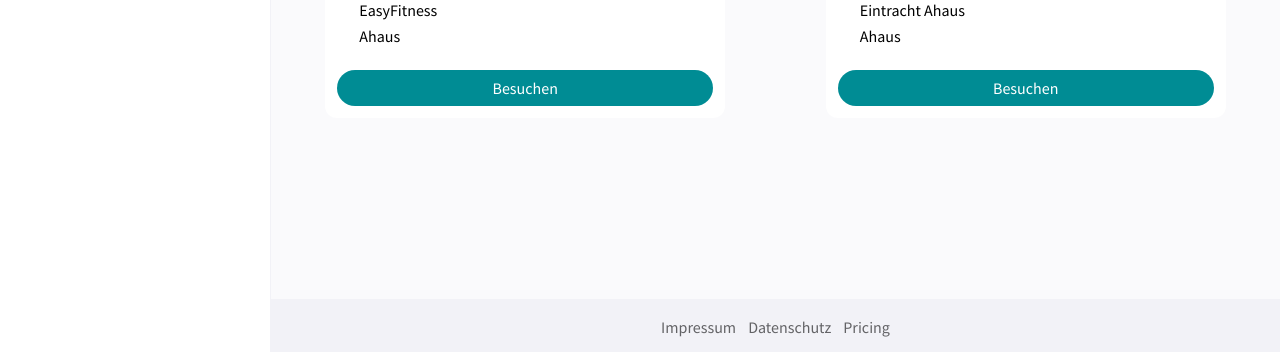
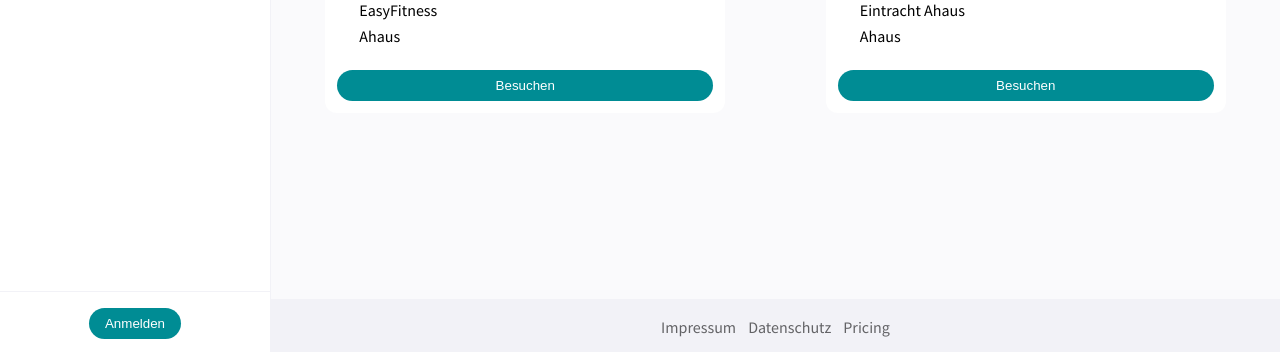
Before and after one commit to FairNetwork/fairfit-frontend, a React (Create React App) app: page / in a window 1280 px wide. Shown: the part 445-797 px from the top of the page. Built offline with nearby package versions, Linux system fonts and the light colour scheme; some icons are missing.

Commit message:
✨ Add button

```diff
--- /dev/null
+++ b/src/components/shared/button/Button.tsx
@@ -0,0 +1,20 @@
+import { CSSProperties, FC, ReactNode } from 'react';
+import './button.scss';
+
+interface ButtonProps {
+    children: ReactNode;
+    onClick?: VoidFunction;
+    style?: CSSProperties;
+}
+
+const Button: FC<ButtonProps> = ({ children, onClick, style }) => {
+    return (
+        <button className="button" onClick={onClick} style={{ ...style }}>
+            {children}
+        </button>
+    );
+};
+
+Button.displayName = 'Button';
+
+export default Button;
--- /dev/null
+++ b/src/components/shared/button/button.scss
@@ -0,0 +1,15 @@
+.button {
+  background-color: var(--primary-color);
+  border-radius: 100px;
+  border: none;
+  cursor: pointer;
+  padding: 8px 16px;
+  color: #fff;
+  text-align: center;
+
+  transition: opacity 0.2s;
+
+  &:hover {
+    opacity: 0.8;
+  }
+}
--- a/src/components/shared/card-slider/card/Card.tsx
+++ b/src/components/shared/card-slider/card/Card.tsx
@@ -1,5 +1,6 @@
 import { FC, ReactNode, useRef } from 'react';
 import { useVisibility } from '../../../../hooks/visibility';
+import Button from '../../button/Button';
 import './card.scss';
 
 export type CardProps = {
@@ -55,8 +56,10 @@ const Card: FC<CardProps> = ({
             <div className="card__wrapper">
                 <div className="card__wrapper__content">{children}</div>
                 {buttonText && (
-                    <div className="card__wrapper__button" onClick={onButtonClick}>
-                        {buttonText}
+                    <div className="card__button">
+                        <Button onClick={onButtonClick} style={{ width: '100%' }}>
+                            {buttonText}
+                        </Button>
                     </div>
                 )}
             </div>
--- a/src/components/shared/card-slider/card/card.scss
+++ b/src/components/shared/card-slider/card/card.scss
@@ -34,25 +34,9 @@
 
     border-radius: 12px;
 
-    &__content {
-    }
-
-    &__button {
-      background-color: var(--primary-color);
-      border-radius: 100px;
-      border: none;
-      cursor: pointer;
-      padding: 8px;
-      margin: 12px;
-      color: #fff;
-      text-align: center;
-
-      transition: opacity 0.2s;
-
-      &:hover {
-        opacity: 0.8;
-      }
-    }
   }
 
+  &__button {
+    margin: 12px;
+  }
 }
--- a/src/components/shared/sidebar/Sidebar.tsx
+++ b/src/components/shared/sidebar/Sidebar.tsx
@@ -5,6 +5,7 @@ import Logo from './logo/Logo';
 import logo from '../../../assets/fairfit_logo.png';
 import { useGymTypeIcons } from '../../../hooks/gym';
 import { GymType } from '../../../types/gym';
+import User from './user/User';
 
 const Sidebar = () => {
     const { getIconForGymType } = useGymTypeIcons();
@@ -29,6 +30,7 @@ const Sidebar = () => {
                     icon={getIconForGymType(GymType.FOOTBALL)}
                 />
             </SubHeading>
+            <User />
         </div>
     );
 };
--- a/src/components/shared/sidebar/sidebar.scss
+++ b/src/components/shared/sidebar/sidebar.scss
@@ -1,8 +1,9 @@
 .sidebar{
   width: 270px;
   height: 100%;
-  border-right: 1px solid rgb(242, 242, 247);
+  border-right: 1px solid var(--thin-border-color);
   flex-shrink: 0;
+  position: relative;
 
   background-color: var(--secondary-background-color);
 
--- /dev/null
+++ b/src/components/shared/sidebar/user/User.tsx
@@ -0,0 +1,16 @@
+import Button from '../../button/Button';
+import './user.scss';
+
+const User = () => {
+    return (
+        <div className="user">
+            <div className="user__login-button">
+                <Button>Anmelden</Button>
+            </div>
+        </div>
+    );
+};
+
+User.displayName = 'User';
+
+export default User;
--- /dev/null
+++ b/src/components/shared/sidebar/user/user.scss
@@ -0,0 +1,19 @@
+.user{
+  position: absolute;
+  bottom: 0;
+  left: 0;
+  padding: 0 12px;
+  width: 100%;
+  height: 64px;
+  display: flex;
+  align-items: center;
+
+  box-sizing: border-box;
+
+  background-color: var(--secondary-background-color);
+  border-top: 1px solid var(--thin-border-color);
+
+  &__login-button{
+    margin: 0 auto;
+  }
+}
```
